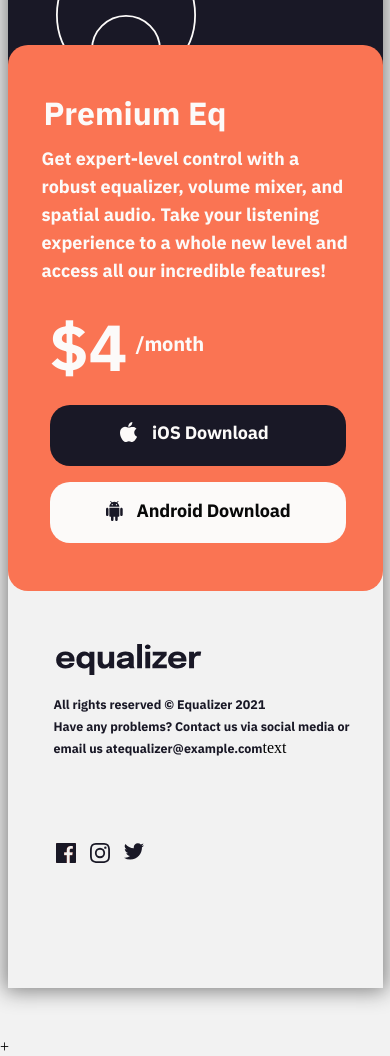
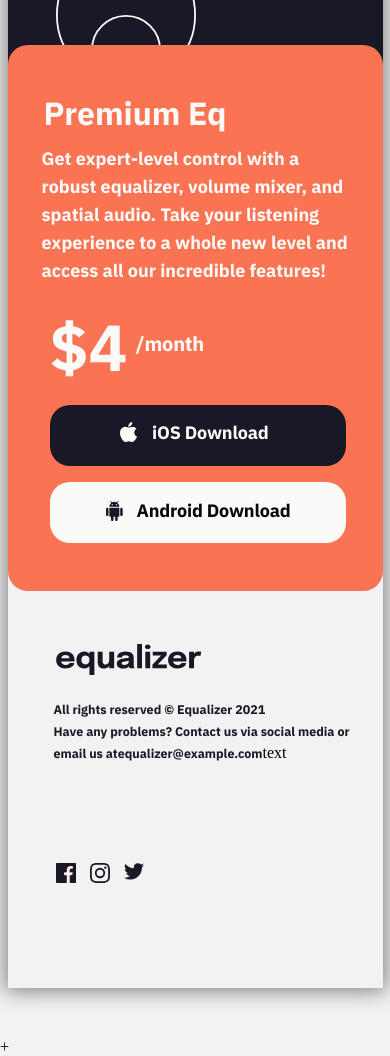
Before and after one commit to ErnestAhorgah1994/Amalitech-Phase-One-Project, a plain HTML site: page index.html in a window 390 px wide. Shown: the part 1057-2113 px from the top of the page. Drawn offline with Linux system fonts and the light colour scheme.

Commit message:
update to media query

```diff
--- a/index.css
+++ b/index.css
@@ -1109,7 +1109,7 @@ white-space: nowrap;
         height: 100px;
         left:22px;
         border: var(--borderOutlines);
-        top: 50px;
+        top: 55px;
     }
 
     .all-rights-reserved-footer-text{
@@ -1126,7 +1126,7 @@ white-space: nowrap;
         width:100px;
         height: 30px;
         left:24px;
-        top:200px;
+        top:220px;
         border: var(--borderOutlines);
     }
 
```
